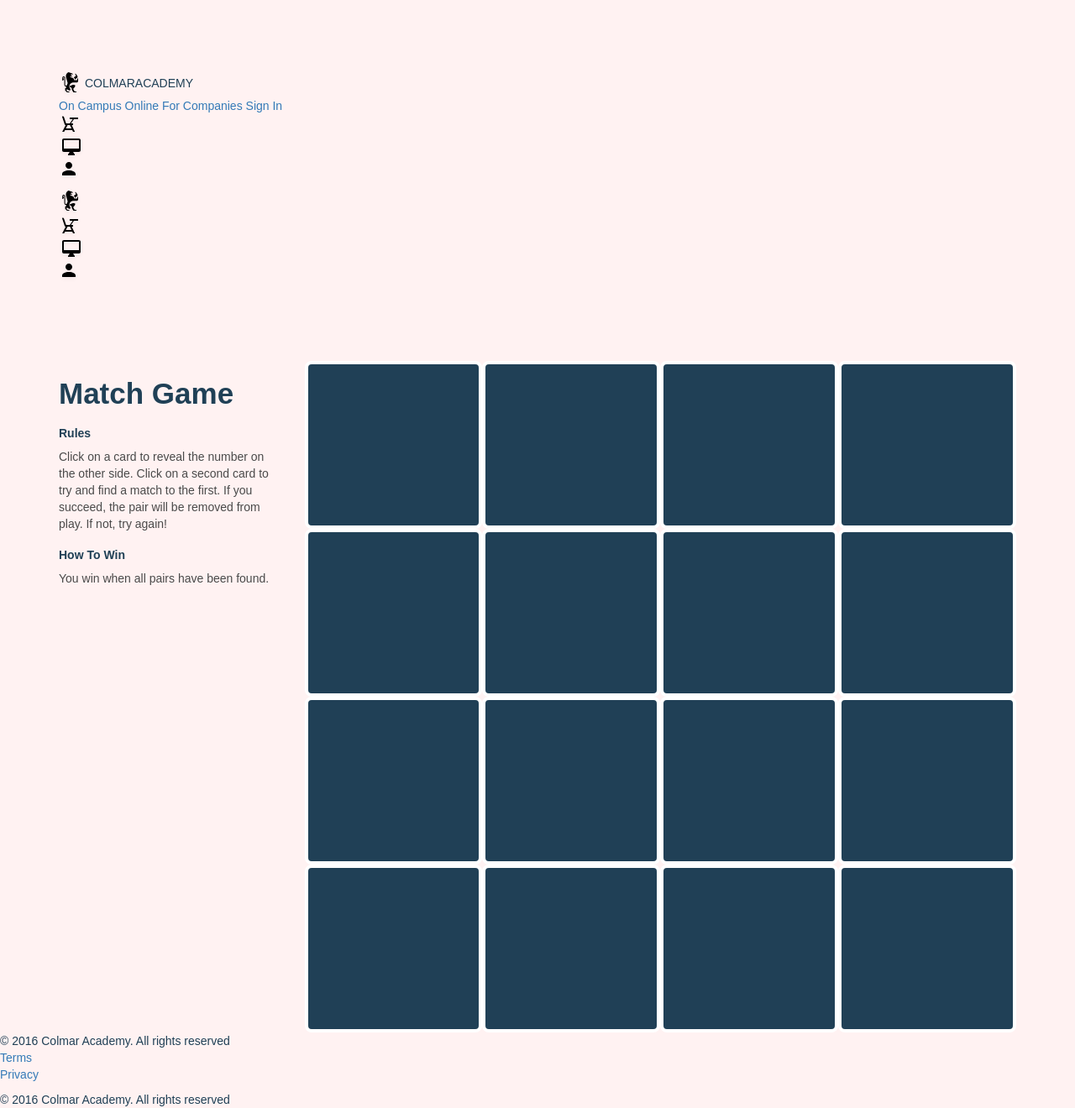
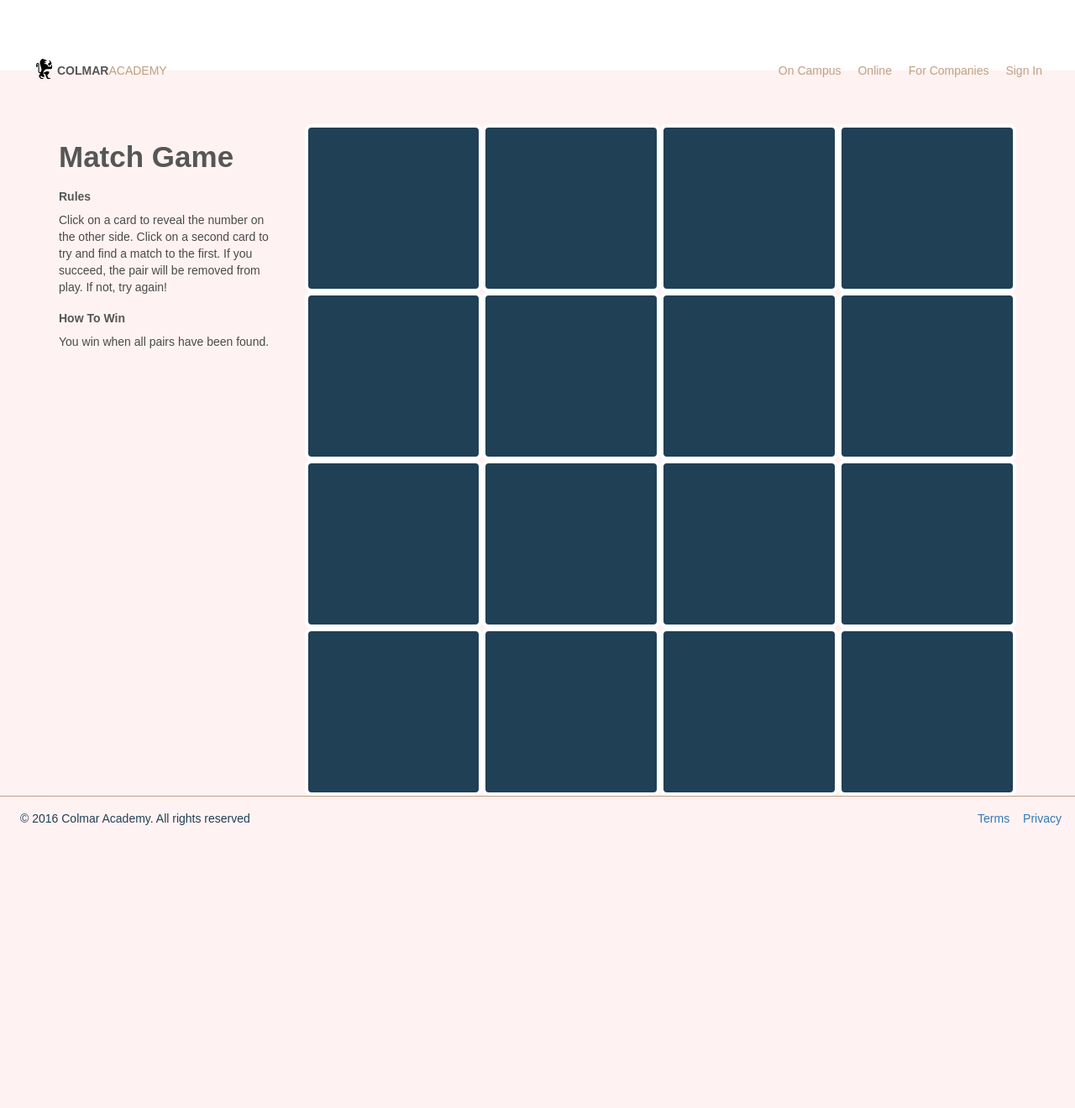
Before and after one commit to boombranco/boombranco.github.io, a Jekyll site: the page built from Campus/index.html, in a window 1280 px wide and 1320 px high. Shown: the whole window at 84% size. Built offline with Jekyll 4.4.1, drawn with Linux system fonts in a browser that asks for light colours; nearby versions of some CDN libraries; some web fonts are replaced.

Commit message:
update project for match game try 3

```diff
--- a/_layouts/matching.html
+++ b/_layouts/matching.html
@@ -8,6 +8,7 @@
     <link rel="stylesheet" type="text/css" href="/resources/css/reset.css">
     <link href="https://maxcdn.bootstrapcdn.com/bootstrap/3.3.7/css/bootstrap.min.css" rel="stylesheet"
           integrity="sha384-BVYiiSIFeK1dGmJRAkycuHAHRg32OmUcww7on3RYdg4Va+PmSTsz/K68vbdEjh4u" crossorigin="anonymous">
+    <link rel="stylesheet" type="text/css" href="/resources/css/style.css">
     <link rel="stylesheet" type="text/css" href="/resources/css/match.css">
   </head>
   <body>
```
